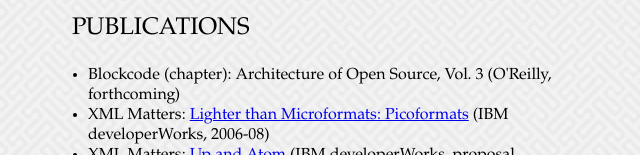
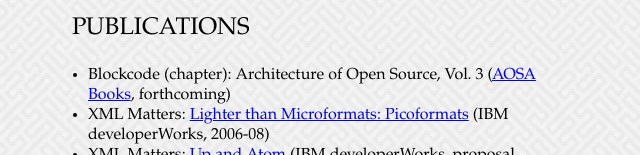
Before and after one commit to rtanglao/resume, a plain HTML site: page index.html in a window 1280 px wide. Shown: the part 5021-5176 px from the top of the page, without its empty margins (318-958 px from the left). Drawn offline with nearby package versions, Linux system fonts and the light colour scheme.

Commit message:
Update index.html

```diff
--- a/index.html
+++ b/index.html
@@ -291,7 +291,7 @@
 <h2>PUBLICATIONS</h2>
 
 <ol>
-<li>Blockcode (chapter): Architecture of Open Source, Vol. 3 (O&#39;Reilly, forthcoming)</li>
+<li>Blockcode (chapter): Architecture of Open Source, Vol. 3 (<a href="http://aosabook.org">AOSA Books</a>, forthcoming)</li>
 <li>XML Matters: <a href="https://web.archive.org/web/20060820183617/http://www-128.ibm.com/developerworks/library/x-matters46/">Lighter than Microformats: Picoformats</a> (IBM developerWorks, 2006-08)</li>
 <li>XML Matters: <a href="https://web.archive.org/web/20060701221036/http://www-128.ibm.com/developerworks/xml/library/x-matters45.html">Up and Atom</a> (IBM developerWorks, proposal accepted, 2006-05)</li>
 <li>XML Matters: <a href="https://web.archive.org/web/20061231011209/http://www-128.ibm.com/developerworks/xml/library/x-matters44.html">Pipestreaming Microformats</a> (IBM developerWorks, 2006-04)</li>
```
